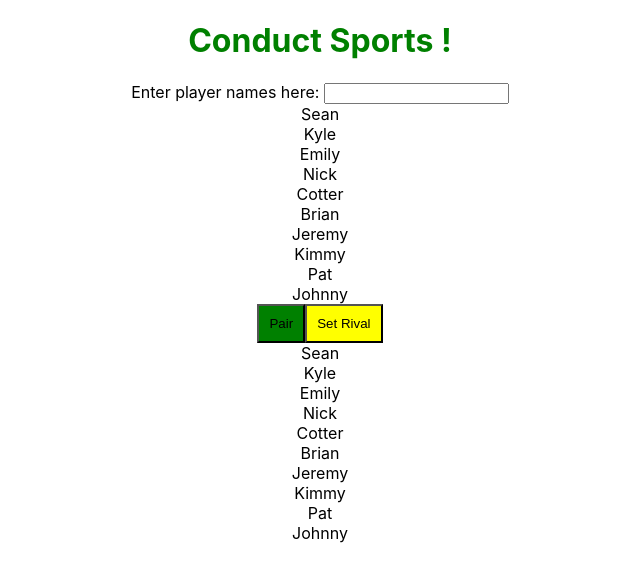
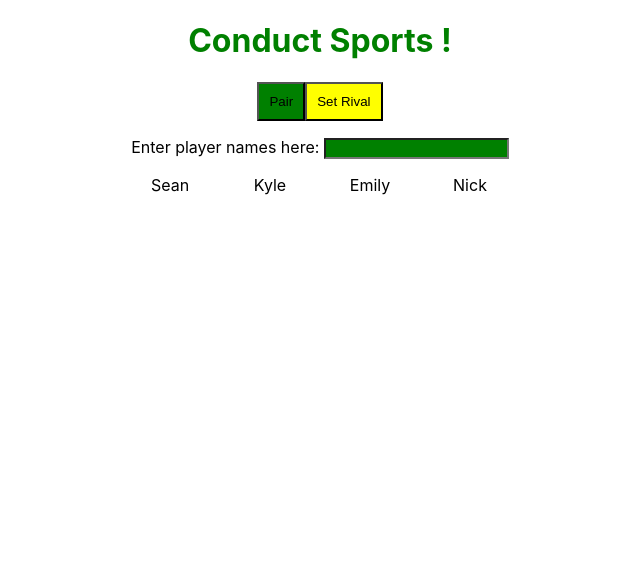
Before and after one commit to raviteja8k/conduct-sport-app, a React (Create React App) app: page / in a window 1280 px wide. Shown: the top 582 px of the page, without its empty margins (320-960 px from the left). Built offline with nearby package versions, Linux system fonts and the light colour scheme.

Commit message:
Updated the functionality

```diff
--- a/src/App.js
+++ b/src/App.js
@@ -5,8 +5,9 @@ import Pairs from './Pairs/Pairs';
 
 class App extends Component {
   state = {
-    playerNames: ["Sean","Kyle","Emily","Nick","Cotter","Brian","Jeremy","Kimmy","Pat","Johnny"],
-    pairs: ["Sean","Kyle","Emily","Nick","Cotter","Brian","Jeremy","Kimmy","Pat","Johnny"]
+    playerNames: ["Sean","Kyle","Emily","Nick"],
+    pairs: [],
+    displayBlock: false
 
   };
 
@@ -19,45 +20,54 @@ class App extends Component {
 
   }
 
+  deleteItem = (indexKey) => {
+    const newPlayers2 = [...this.state.playerNames];
+    newPlayers2.splice(indexKey, 1);
+    this.setState({playerNames: newPlayers2});
+  }
+
   pairPlayers = () => {
     const names = [...this.state.playerNames];
-   // let pickpool = []; // Slice the array at the first element to copy it by value
+    let pickpool = [];
 
     if (names.length % 2 !== 0) {
       alert("You must have an even number of names. You currently have " + names.length + " names.");
   } else {
-      var arr1 = names.slice(), // copy array
-          arr2 = names.slice(); // copy array again
+    while (names.length >= 2){
+      let pair = [];
+	    let name1 = Math.random() * names.length;
+        let person1 = names.splice(name1, 1)[0];
 
-      arr1.sort(function() { return 0.5 - Math.random();}); // shuffle arrays
-      arr2.sort(function() { return 0.5 - Math.random();});
+        let name2 = Math.random() * names.length;
+        let person2 = names.splice(name2, 1)[0];
 
-      while (arr1.length) {
-          var name1 = arr1.pop(), // get the last value of arr1
-              name2 = arr2[0] === name1 ? arr2.pop() : arr2.shift();
-              //        ^^ if the first value is the same as name1,
-              //           get the last value, otherwise get the first
+        pair.push(person1 + ' - ' + person2);
+        pickpool.push(pair);
+    }
+  }
 
-          console.log(name1 + ' gets ' + name2 );
-        //  pickpool = (name1 + ' gets ' + name2);
-      }
-  }
- // this.setState({pairs: picks});
+  this.setState({pairs: pickpool, displayBlock: true});
   }
 
   render(){
     return(
     <div className={styles.App} >
       <h1 className={styles.h1}>Conduct Sports !</h1>
-        Enter player names here: <input onKeyUp={(e) => this.addPlayer(e)} />
-       { this.state.playerNames.map((pnames, pkey) =>
-        <Players names={pnames} key={pkey}/>
-        )}
-        <div className={styles.Block}>
+      <div className={styles.Block}>
         <button onClick={this.pairPlayers} className={styles.greenButton}>Pair</button>
         <button  className={styles.yellowButton}>Set Rival</button>
         </div>
+        <p>
+        Enter player names here: <input onKeyUp={(e) => this.addPlayer(e)} />
+        </p>
         <div className={styles.Block}>
+        { this.state.playerNames.map((pnames, pkey) =>
+        <Players names={pnames} key={pkey} clicked={() => this.deleteItem(pkey)} />
+        )}
+        </div>
+
+        <div className={styles.Block}>
+         {this.state.displayBlock? <h2>..and the pairs are..</h2>: null}
           {this.state.pairs.map((npairs, pairId) =>
             <Pairs pairNames={npairs} key={pairId}/>
           )
--- a/src/Players/Players.js
+++ b/src/Players/Players.js
@@ -1,8 +1,9 @@
 import React from 'react';
+import stylesp from './players.module.css';
 
 const Players = (props) => {
     return(
-    <div className={'playersList'} >
+    <div onClick={props.clicked} className={stylesp.Players}>
         {props.names}
     </div>
     );
--- /dev/null
+++ b/src/Players/players.module.css
@@ -0,0 +1,10 @@
+
+.Players{
+    cursor: pointer;
+    display: inline-block;
+    width: 100px;
+  }
+
+  .Players:hover{
+    color: red;
+  }
--- a/src/app.module.css
+++ b/src/app.module.css
@@ -4,6 +4,8 @@
 
 .Block{
   display: block;
+  max-width: 40%;
+  margin: 0 auto;
 }
 
 .greenButton{
@@ -29,3 +31,9 @@
 .h1{
   color: green;
 }
+
+
+input{
+  background-color: green;
+  color: #fff;
+}
```
